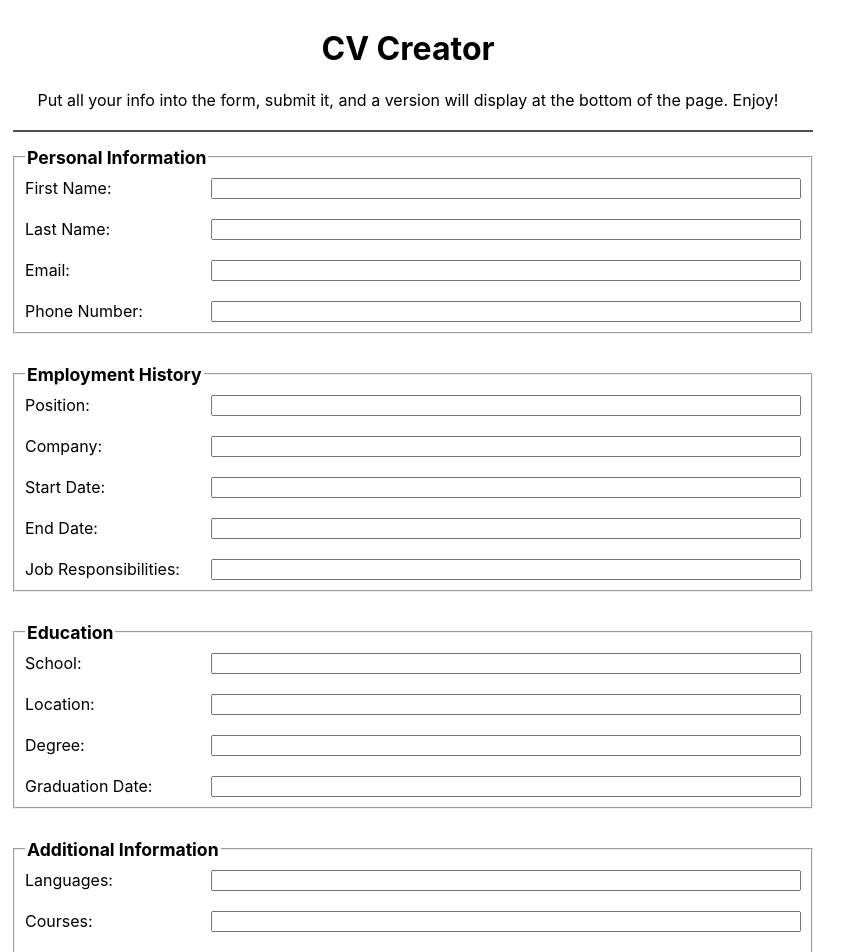
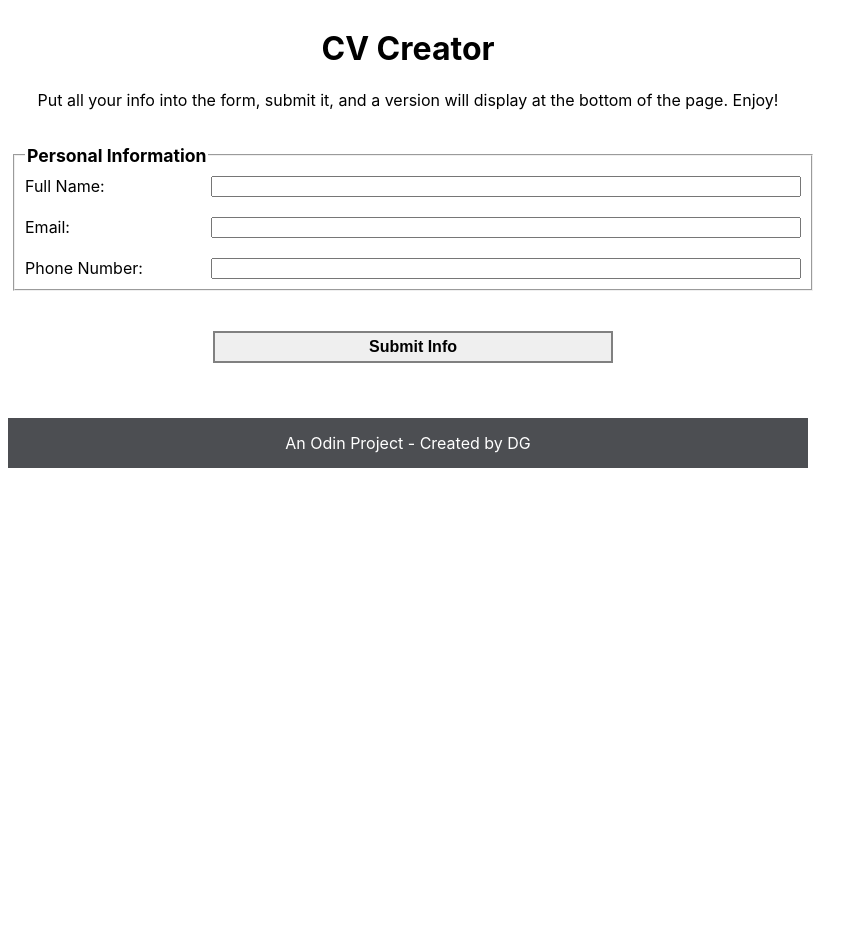
Before and after one commit to Danelle-Gunter/cv-project, a React (Create React App) app: page / in a window 1280 px wide. Shown: the top 952 px of the page, without its empty margins (0-868 px from the left). After the commit the page ends 800 px from the top, so only its background shows below. Built offline with nearby package versions, Linux system fonts and the light colour scheme.

Commit message:
Form input and data display WORKS. Now restructuring files.

```diff
--- /dev/null
+++ b/src/App.js
@@ -0,0 +1,16 @@
+import React, {useState} from 'react';
+import Project from './CVProject';
+import {DisplayHeader, DisplayFooter} from './pageDisplay';
+
+
+function App() {
+    return (
+        <main>
+            <DisplayHeader />
+            <Project />
+            <DisplayFooter />
+        </main>
+    )
+};
+
+export default App;
--- /dev/null
+++ b/src/CVProject.js
@@ -0,0 +1,86 @@
+import React, {useState} from 'react';
+
+const CVProject = () => {
+
+    const [user, setUser] = useState({
+        fullName:'',
+        email:'',
+        phoneNumber:''
+    });
+
+    const [info, setInfo] = useState([]);
+
+    const handleChange = (e) => {
+        const name = e.target.name;
+        const value = e.target.value;
+        setUser({...user, [name]:value});
+    };
+
+    const handleSubmit = (e) => {
+        e.preventDefault();
+        if(user.fullName && user.email && user.phoneNumber) {
+            const newInfo = {...user, id:new Date().getTime().toString()};
+            setInfo([newInfo]);
+        }
+    };
+
+    const DisplayUserInfo = () => {
+        return (
+            <section>
+            {info.map((data) => {
+                const {id, fullName, email, phoneNumber} = data;
+                return (
+                    <article className='personalInfo' key={id}>
+                        <h2>{fullName}</h2>
+                        <ul>
+                            <li className='small'>{email}</li>
+                            <li className='small'>{phoneNumber}</li>
+                        </ul>
+                    </article>
+                )
+            })}
+            </section>
+        )
+    }
+
+    return (
+        <article>
+            <form>
+                <fieldset>
+                <legend>Personal Information</legend>
+                    <label htmlFor='fullName'>Full Name:
+                    <input
+                        type='text'
+                        id='fullName'
+                        name='fullName'
+                        value={user.fullName}
+                        onChange={handleChange}
+                    /></label>
+                    <br />
+                    <label htmlFor='email'>Email:
+                    <input
+                        type='text'
+                        id='email'
+                        name='email'
+                        value={user.email}
+                        onChange={handleChange}
+                    /></label>
+                    <br />
+                    <label htmlFor='phoneNumber'>Phone Number:
+                    <input
+                        type='text'
+                        id='phoneNumber'
+                        name='phoneNumber'
+                        value={user.phoneNumber}
+                        onChange={handleChange}
+                    /></label>
+                </fieldset>
+
+                <button type='submit' onClick={handleSubmit}>Submit Info</button>
+            </form>
+            <DisplayUserInfo />
+        </article>
+    );
+};
+
+export default CVProject;
--- a/src/index.js
+++ b/src/index.js
@@ -1,267 +1,206 @@
 import React from 'react';
 import ReactDOM from 'react-dom/client';
 import './styles/index.css';
-import { user } from './user';
+import App from './App';
+
+ReactDOM.createRoot(document.getElementById('root')).render(
+    <React.StrictMode>
+        <App />
+    </ React.StrictMode>
+);
 
 
-const DisplayHeader = () => {
-    return (
-        <header>
-            <h1>CV Creator</h1>
-            <p>Put all your info into the form, submit it, and a version will display at the bottom of the page. Enjoy!</p>
-        </header>
-    );
-}
+// const DisplayEmploymentExperience = (props) => {
+//     const employmentInfo = props.user.employmentExperience;
 
-const DisplayFooter = () => {
-    return (
-        <footer></footer>
-    );
-}
+//     return (
+//         <div>
+//             <h3>Employment Experience</h3>
+//             <ul>
+//                 <li>{employmentInfo.position}</li>
+//                 <li>{employmentInfo.company}</li>
+//                 <li>{employmentInfo.startDate}</li>
+//                 <li>{employmentInfo.endDate}</li>
+//                 <li>{employmentInfo.jobRes[0]}</li>
+//             </ul>
+//         </div>
+//     )
+// }
 
-const DisplayUserInfo = (props) => {
-    const userInfo = props.user.userInfo;
+// const DisplayEducation = (props) => {
+//     const educationInfo = props.user.education;
 
-    return (
-        <section className='personalInfo'>
-            <h2>{userInfo.firstName} {userInfo.lastName}</h2>
-            <p className='small'>{userInfo.email}</p>
-            <p className='small'>{userInfo.phoneNumber}</p>
-        </section>
-    )
-}
+//     return (
+//         <div>
+//             <h3>Education</h3>
+//             <ul>
+//                 <li>{educationInfo.school}</li>
+//                 <li>{educationInfo.location}</li>
+//                 <li>{educationInfo.degree}</li>
+//                 <li>{educationInfo.graduationDate}</li>
+//             </ul>
+//         </div>
+//     )
+// }
 
-const DisplayEmploymentExperience = (props) => {
-    const employmentInfo = props.user.employmentExperience;
+// const DisplayAdditionalInfo = (props) => {
+//     const additionalInfo = props.user.additionalInfo;
 
-    return (
-        <div>
-            <h3>Employment Experience</h3>
-            <ul>
-                <li>{employmentInfo.position}</li>
-                <li>{employmentInfo.company}</li>
-                <li>{employmentInfo.startDate}</li>
-                <li>{employmentInfo.endDate}</li>
-                <li>{employmentInfo.jobRes[0]}</li>
-            </ul>
-        </div>
-    )
-}
+//     return (
+//         <div>
+//             <h3>Additional Information</h3>
+//             <ul>
+//                 <li>{additionalInfo.languages}</li>
+//                 <li>{additionalInfo.courses}</li>
+//                 <li>{additionalInfo.interests[1]}</li>
+//             </ul>
+//         </div>
+//     )
+// }
 
-const DisplayEducation = (props) => {
-    const educationInfo = props.user.education;
 
-    return (
-        <div>
-            <h3>Education</h3>
-            <ul>
-                <li>{educationInfo.school}</li>
-                <li>{educationInfo.location}</li>
-                <li>{educationInfo.degree}</li>
-                <li>{educationInfo.graduationDate}</li>
-            </ul>
-        </div>
-    )
-}
 
-const DisplayAdditionalInfo = (props) => {
-    const additionalInfo = props.user.additionalInfo;
+// const EmploymentHistoryForm = () => {
+//     return (
+//         <fieldset>
+//             <legend>Employment History</legend>
+//             <label>
+//                 Position:
+//                     <input
+//                         name='position'
+//                         type="text"
+//                     />
+//             </label>
+//             <br />
+//             <label>
+//                 Company:
+//                     <input
+//                         name='company'
+//                         type='text'
+//                     />
+//             </label>
+//             <br />
+//             <label>
+//                 Start Date:
+//                     <input
+//                         name='startDate'
+//                         type='text'
+//                     />
+//             </label>
+//             <br />
+//             <label>
+//                 End Date:
+//                     <input
+//                         name='endDate'
+//                         type='text'
+//                     />
+//             </label>
+//             <br />
+//             <label>
+//                 Job Responsibilities:
+//                     <input
+//                         name='jobRes'
+//                         type='text'
+//                     />
+//             </label>
+//         </fieldset>
+//     )
+// }
 
-    return (
-        <div>
-            <h3>Additional Information</h3>
-            <ul>
-                <li>{additionalInfo.languages}</li>
-                <li>{additionalInfo.courses}</li>
-                <li>{additionalInfo.interests[1]}</li>
-            </ul>
-        </div>
-    )
-}
+// const EducationForm = () => {
+//     return (
+//         <fieldset>
+//             <legend>Education</legend>
+//             <label>
+//                 School:
+//                     <input
+//                         name='school'
+//                         type="text"
+//                     />
+//             </label>
+//             <br />
+//             <label>
+//                 Location:
+//                     <input
+//                         name='location'
+//                         type='text'
+//                     />
+//             </label>
+//             <br />
+//             <label>
+//                 Degree:
+//                     <input
+//                         name='degree'
+//                         type='text'
+//                     />
+//             </label>
+//             <br />
+//             <label>
+//                 Graduation Date:
+//                     <input
+//                         name='graduationDate'
+//                         type='text'
+//                     />
+//             </label>
+//         </fieldset>
+//     )
+// }
 
-const PersonalInfoForm = () => {
-    return (
-        <fieldset>
-            <legend>Personal Information</legend>
-            <label>
-                First Name:
-                    <input
-                        name='firstName'
-                        type="text"
-                    />
-            </label>
-            <br />
-            <label>
-                Last Name:
-                    <input
-                        name='lastName'
-                        type='text'
-                    />
-            </label>
-            <br />
-            <label>
-                Email:
-                    <input
-                        name='email'
-                        type='text'
-                    />
-            </label>
-            <br />
-            <label>
-                Phone Number:
-                    <input
-                        name='phoneNumber'
-                        type='text'
-                    />
-            </label>
-        </fieldset>
-    )
-}
+// const AdditionalInfoForm = () => {
+//     return (
+//         <fieldset>
+//             <legend>Additional Information</legend>
+//             <label>
+//                 Languages:
+//                     <input
+//                         name='languages'
+//                         type="text"
+//                     />
+//             </label>
+//             <br />
+//             <label>
+//                 Courses:
+//                     <input
+//                         name='courses'
+//                         type='text'
+//                     />
+//             </label>
+//             <br />
+//             <label>
+//                 Interests:
+//                     <input
+//                         name='interests'
+//                         type='text'
+//                     />
+//             </label>
+//         </fieldset>
+//     )
+// }
 
-const EmploymentHistoryForm = () => {
-    return (
-        <fieldset>
-            <legend>Employment History</legend>
-            <label>
-                Position:
-                    <input
-                        name='position'
-                        type="text"
-                    />
-            </label>
-            <br />
-            <label>
-                Company:
-                    <input
-                        name='company'
-                        type='text'
-                    />
-            </label>
-            <br />
-            <label>
-                Start Date:
-                    <input
-                        name='startDate'
-                        type='text'
-                    />
-            </label>
-            <br />
-            <label>
-                End Date:
-                    <input
-                        name='endDate'
-                        type='text'
-                    />
-            </label>
-            <br />
-            <label>
-                Job Responsibilities:
-                    <input
-                        name='jobRes'
-                        type='text'
-                    />
-            </label>
-        </fieldset>
-    )
-}
+// const DisplayForm = () => {
+//     return (
+//         <form>
+//             <PersonalInfoForm />
+//             <EmploymentHistoryForm />
+//             <EducationForm />
+//             <AdditionalInfoForm />
+//
+//         </form>
+//     )
+// }
 
-const EducationForm = () => {
-    return (
-        <fieldset>
-            <legend>Education</legend>
-            <label>
-                School:
-                    <input
-                        name='school'
-                        type="text"
-                    />
-            </label>
-            <br />
-            <label>
-                Location:
-                    <input
-                        name='location'
-                        type='text'
-                    />
-            </label>
-            <br />
-            <label>
-                Degree:
-                    <input
-                        name='degree'
-                        type='text'
-                    />
-            </label>
-            <br />
-            <label>
-                Graduation Date:
-                    <input
-                        name='graduationDate'
-                        type='text'
-                    />
-            </label>
-        </fieldset>
-    )
-}
-
-const AdditionalInfoForm = () => {
-    return (
-        <fieldset>
-            <legend>Additional Information</legend>
-            <label>
-                Languages:
-                    <input
-                        name='languages'
-                        type="text"
-                    />
-            </label>
-            <br />
-            <label>
-                Courses:
-                    <input
-                        name='courses'
-                        type='text'
-                    />
-            </label>
-            <br />
-            <label>
-                Interests:
-                    <input
-                        name='interests'
-                        type='text'
-                    />
-            </label>
-        </fieldset>
-    )
-}
-
-const DisplayForm = () => {
-    return (
-        <form>
-            <PersonalInfoForm />
-            <EmploymentHistoryForm />
-            <EducationForm />
-            <AdditionalInfoForm />
-            <button>Submit Info</button>
-        </form>
-    )
-}
-
-const Main = (props) => {
-    return (
-        <div>
-            <DisplayHeader />
-            <DisplayForm />
-            <div id='cvDisplay'>
-                <DisplayUserInfo user={props.user} />
-                <DisplayEmploymentExperience user={props.user} />
-                <DisplayEducation user={props.user} />
-                <DisplayAdditionalInfo user={props.user} />
-            </div>
-            <DisplayFooter />
-        </div>
-    );
-}
-
-const root = ReactDOM.createRoot(document.getElementById('root'));
-root.render(<Main user={user} />);
+// const Main = (props) => {
+//     return (
+//         <div>
+//             <DisplayHeader />
+//             <DisplayForm />
+//             <div id='cvDisplay'>
+//                 <DisplayUserInfo user={props.user} />
+//                 <DisplayEmploymentExperience user={props.user} />
+//                 <DisplayEducation user={props.user} />
+//                 <DisplayAdditionalInfo user={props.user} />
+//             </div>
+//             <DisplayFooter />
+//         </div>
+//     );
+// }
--- /dev/null
+++ b/src/pageDisplay.js
@@ -0,0 +1,18 @@
+import React from 'react';
+
+export const DisplayHeader = () => {
+    return (
+        <header>
+            <h1>CV Creator</h1>
+            <p>Put all your info into the form, submit it, and a version will display at the bottom of the page. Enjoy!</p>
+        </header>
+    );
+}
+
+export const DisplayFooter = () => {
+    return (
+        <footer>
+            <p>An Odin Project - Created by DG</p>
+        </footer>
+    );
+}
--- a/src/styles/index.css
+++ b/src/styles/index.css
@@ -31,7 +31,6 @@ form {
   display: flex;
   flex-direction: column;
   margin: 10px 5px;
-  border-top: 2px solid #4C4E52;
   width: 100%;
 }
 
@@ -69,8 +68,8 @@ button {
   width: 25%;
 }
 
+/* DISPLAY */
 
-/* DISPLAY */
 #cvDisplay {
   display: flex;
   flex-direction: column;
@@ -80,10 +79,10 @@ button {
   padding: 5px;
 }
 
-/* .personalInfo {
-  display: grid;
-  grid-template-rows: 75% 25%;
-} */
+.personalInfo {
+  display: flex;
+  align-items: baseline;
+}
 
 .personalInfo h2 {
   font-size: 2rem;
@@ -94,12 +93,21 @@ button {
   font-weight: 400;
 }
 
+ul {
+  display: flex;
+  gap: 30px;
+  list-style-type: none;
+}
 
 /* FOOTER */
 
 footer {
+  display: flex;
+  align-items: center;
+  justify-content: center;
   width: 100%;
   background-color: #4C4E52;
+  color: white;
   height: 50px;
-  margin: 30px 0 0 5px;
+  margin: 30px 0 0 0;
 }
```
